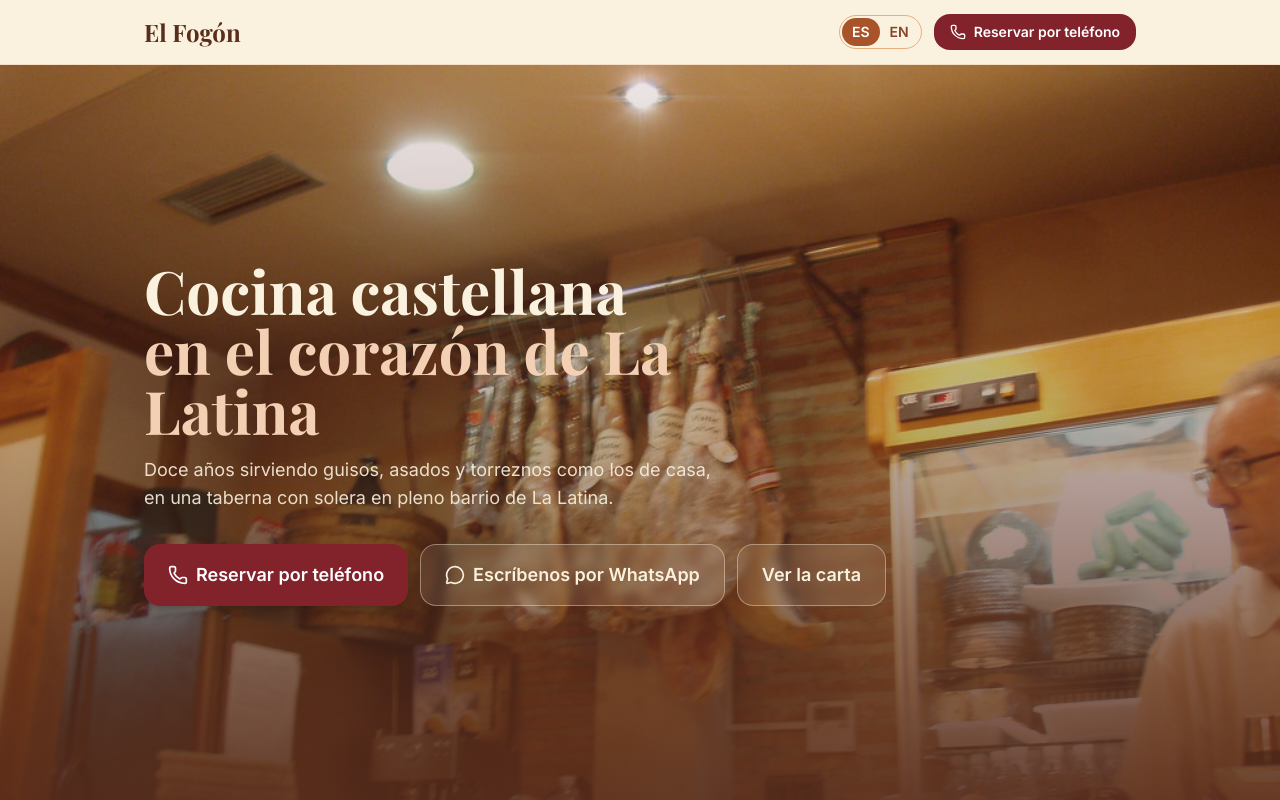
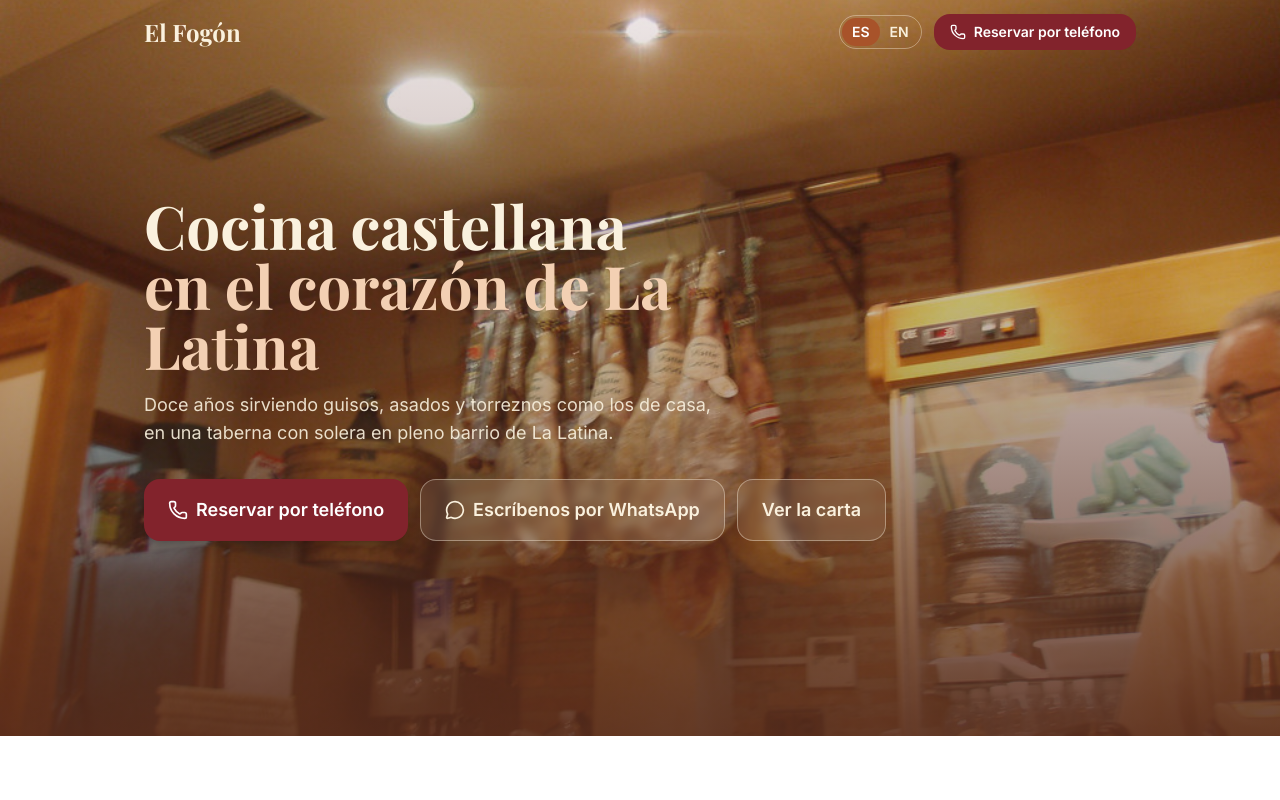
Before and after one commit to mch-codes/taberna-el-fogon-landing, a Next.js app: page / in a window 1280 px wide. Shown: the top 800 px of the page. Built offline with nearby package versions, Linux system fonts and the light colour scheme; a web font is replaced by a local one.

Commit message:
Make navbar transparent over hero, solid on scroll

```diff
--- a/src/components/Header.tsx
+++ b/src/components/Header.tsx
@@ -1,31 +1,54 @@
 'use client'
 
+import { useEffect, useState } from 'react'
 import { Phone } from 'lucide-react'
 import { useLanguage } from '@/context/LanguageContext'
 import { NEGOCIO } from '@/data/textos'
 
 export default function Header() {
   const { lang, setLang, t } = useLanguage()
+  const [scrolled, setScrolled] = useState(false)
+
+  useEffect(() => {
+    const onScroll = () => setScrolled(window.scrollY > 20)
+    onScroll()
+    window.addEventListener('scroll', onScroll, { passive: true })
+    return () => window.removeEventListener('scroll', onScroll)
+  }, [])
 
   return (
-    <header className="sticky top-0 z-40 bg-crema/95 backdrop-blur border-b border-primary-200/60">
+    <header
+      className={`fixed top-0 left-0 right-0 z-40 transition-colors duration-300 ${
+        scrolled
+          ? 'bg-crema/95 backdrop-blur border-b border-primary-200/60'
+          : 'bg-transparent border-b border-transparent'
+      }`}
+    >
       <div className="max-w-5xl mx-auto px-4 h-16 flex items-center justify-between">
         <a
           href="#top"
-          className="font-display text-xl md:text-2xl font-bold text-primary-900"
+          className={`font-display text-xl md:text-2xl font-bold transition-colors duration-300 ${
+            scrolled ? 'text-primary-900' : 'text-crema'
+          }`}
         >
           El Fogón
         </a>
 
         <div className="flex items-center gap-3">
-          <div className="flex items-center rounded-full border border-primary-300 p-0.5 text-sm font-semibold">
+          <div
+            className={`flex items-center rounded-full border p-0.5 text-sm font-semibold transition-colors duration-300 ${
+              scrolled ? 'border-primary-300' : 'border-crema/40'
+            }`}
+          >
             <button
               type="button"
               onClick={() => setLang('es')}
               className={`px-2.5 py-1 rounded-full transition-colors ${
                 lang === 'es'
                   ? 'bg-primary-600 text-white'
-                  : 'text-primary-700 hover:bg-primary-100'
+                  : scrolled
+                    ? 'text-primary-700 hover:bg-primary-100'
+                    : 'text-crema hover:bg-crema/20'
               }`}
               aria-pressed={lang === 'es'}
             >
@@ -37,7 +60,9 @@ export default function Header() {
               className={`px-2.5 py-1 rounded-full transition-colors ${
                 lang === 'en'
                   ? 'bg-primary-600 text-white'
-                  : 'text-primary-700 hover:bg-primary-100'
+                  : scrolled
+                    ? 'text-primary-700 hover:bg-primary-100'
+                    : 'text-crema hover:bg-crema/20'
               }`}
               aria-pressed={lang === 'en'}
             >
```
